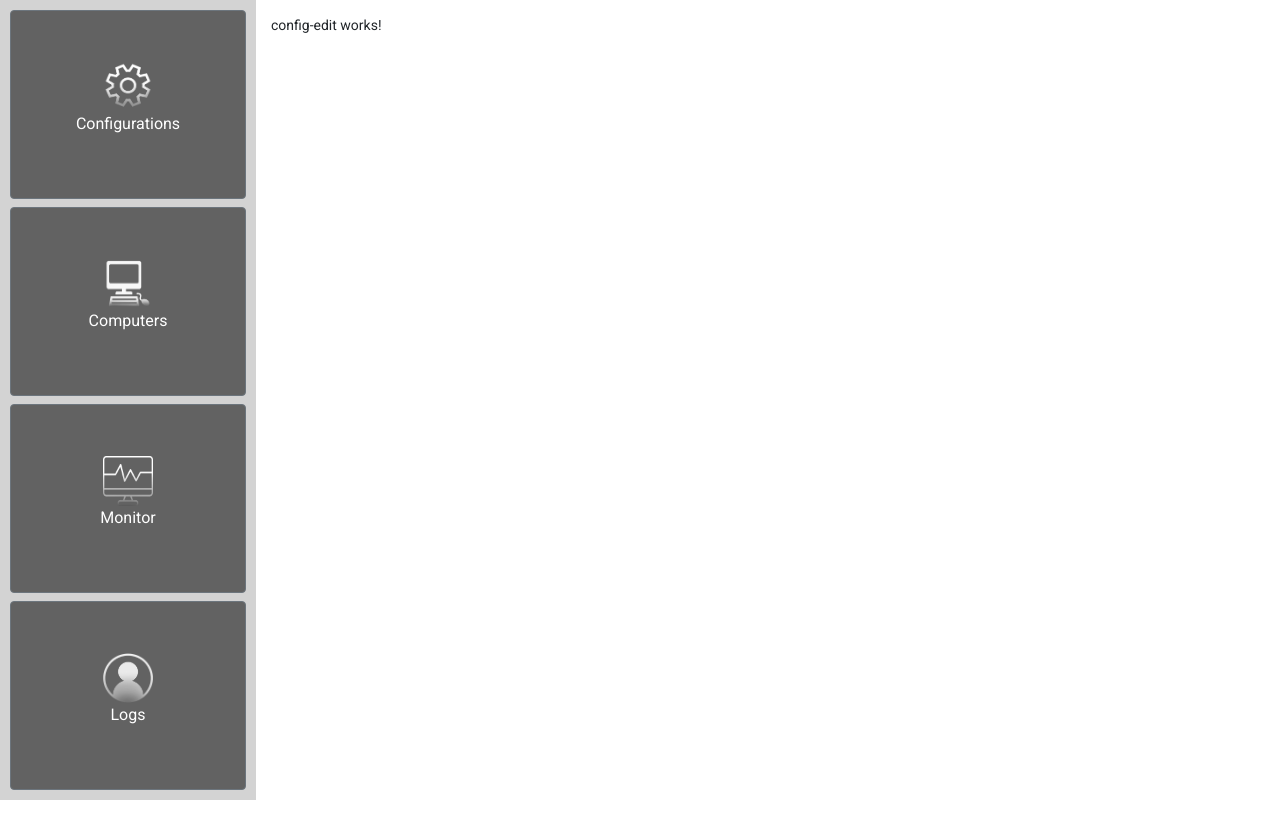
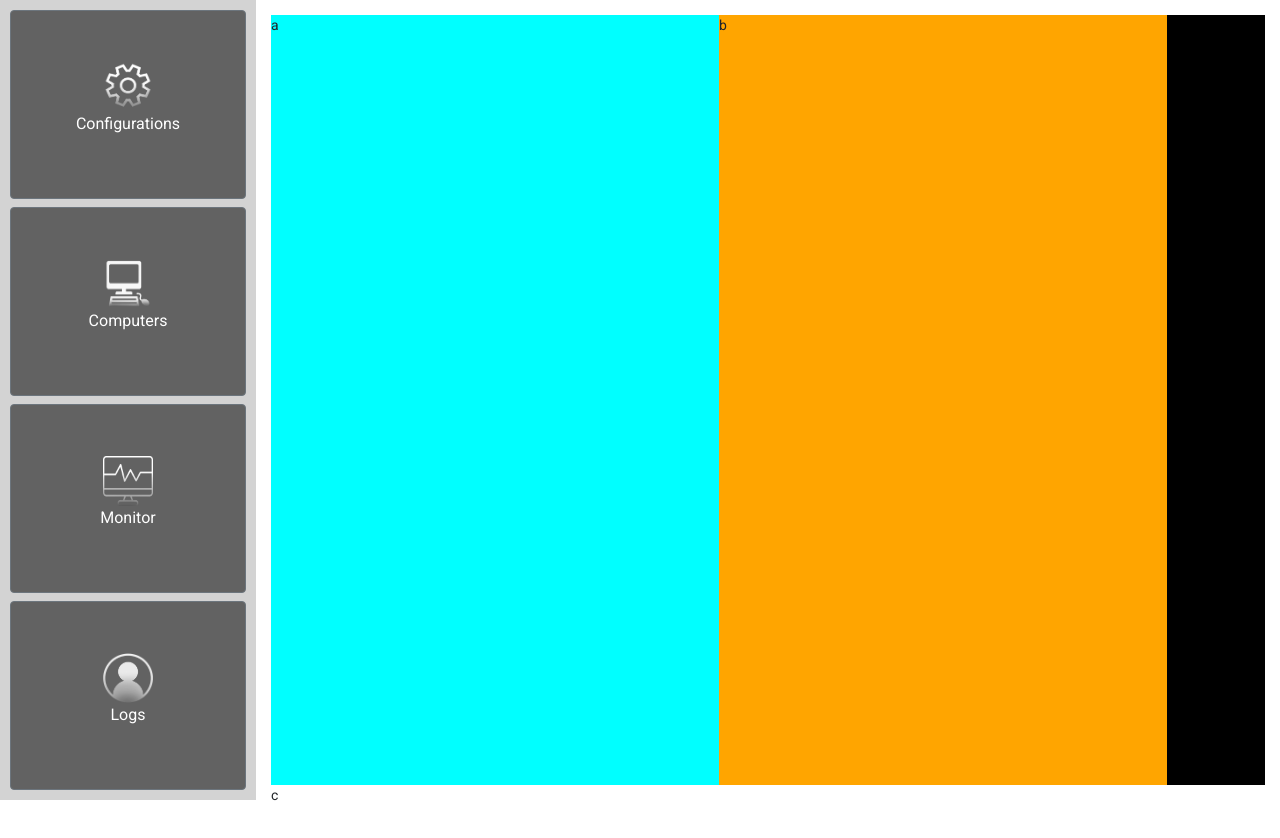
Before and after one commit to Martinius1/Pablle, an Angular app: page /configurations/configedit in a window 1280 px wide. Shown: the top 838 px of the page. Before the commit the page ends 800 px from the top, so only its background shows below. Built offline with nearby package versions, Linux system fonts and the light colour scheme.

Commit message:
-zprovoznění buttonu pro config -rozpracování Configu

```diff
--- a/src/app/pages/dashboard/config-edit/config-edit.component.html
+++ b/src/app/pages/dashboard/config-edit/config-edit.component.html
@@ -1 +1,25 @@
-<p>config-edit works!</p>
+<div>
+   <div class="div1">
+     <div class="left config-name">a</div>
+     <div class="right config-add-name">b</div>
+   </div>
+
+  <div class="div2">
+
+    <div class="div2-1">
+      <div class="left computer-name">c</div>
+      <div class="right computer-select">d</div>
+    </div>
+
+    <div class="div2-2">
+      <div class="left">   </div>
+      <div class="right">   </div>
+    </div>
+
+  </div>
+
+  <div class="div3">
+      <div class="left">e</div>
+      <div class="right">f</div>
+  </div>
+</div>
--- a/src/app/pages/dashboard/config-edit/config-edit.component.scss
+++ b/src/app/pages/dashboard/config-edit/config-edit.component.scss
@@ -0,0 +1,36 @@
+div{
+  height: 100%;
+  .div1{
+    background-color: black;
+      .config-name{
+        float: left;
+        width: 35vw;
+        background-color: aqua;
+      }
+      .config-add-name{
+        float:left;
+        background-color: orange;
+        width: 35vw;
+      }
+  }
+  .div2{
+      .div2-1{
+
+      }
+      .div2-2{
+
+      }
+  }
+  .div3{
+    background-color: black;
+
+  }
+}
+
+.left{
+
+}
+
+right{
+
+}
--- a/src/app/pages/dashboard/dashboard.component.html
+++ b/src/app/pages/dashboard/dashboard.component.html
@@ -1,3 +1,8 @@
-<p>dashboard works!</p>
-<button routerLink="/configurations/configedit">add new config</button>
+<div>
+  <div>
+    <button routerLink="/configurations/configedit">
+      New Config
+    </button>
+  </div>
+</div>
 <app-search-bar></app-search-bar>
--- a/src/app/pages/dashboard/dashboard.component.scss
+++ b/src/app/pages/dashboard/dashboard.component.scss
@@ -0,0 +1,16 @@
+div{
+  background-color:white;
+  height: 100%;
+  display: flex;
+  justify-content: center;
+  align-items: center;
+  div{
+    button{
+      background-color: #5b5b5b;
+      width: 25vw;
+      height: 15vw;
+
+
+    }
+  }
+}
```
